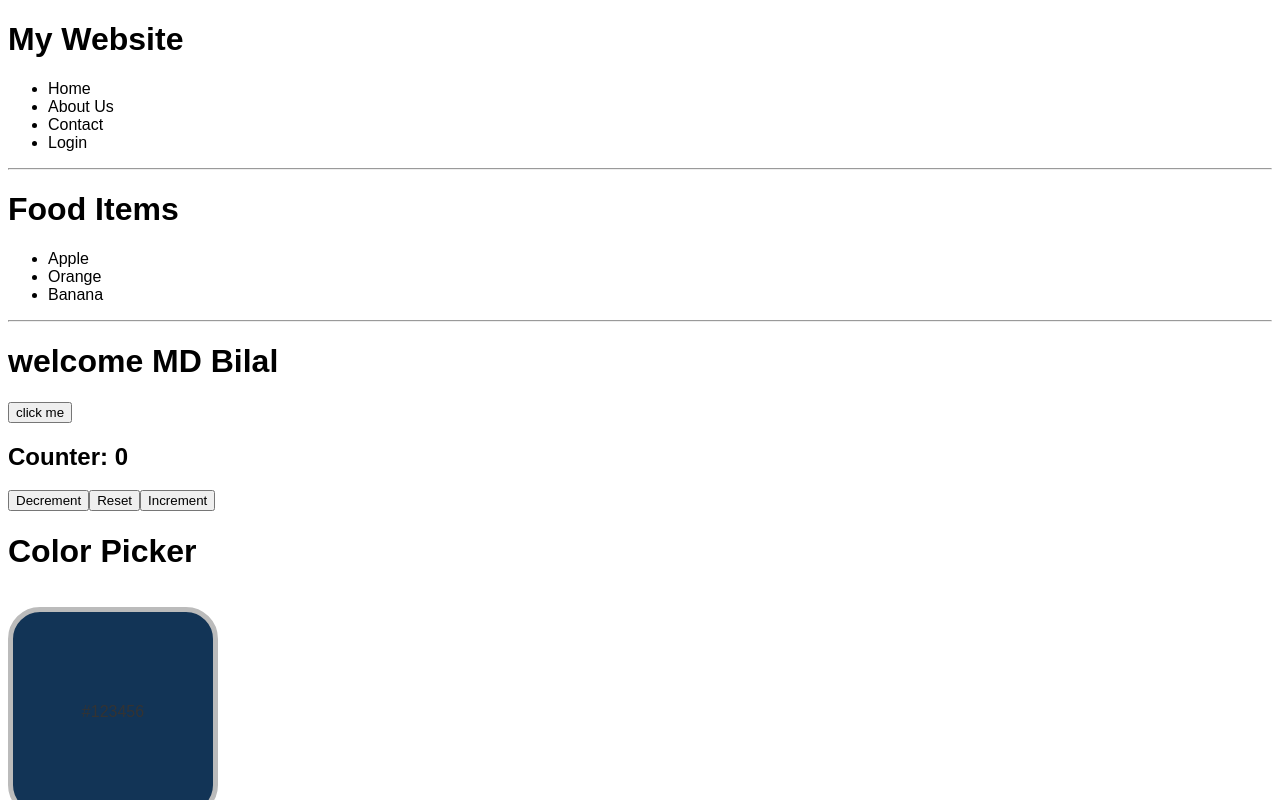
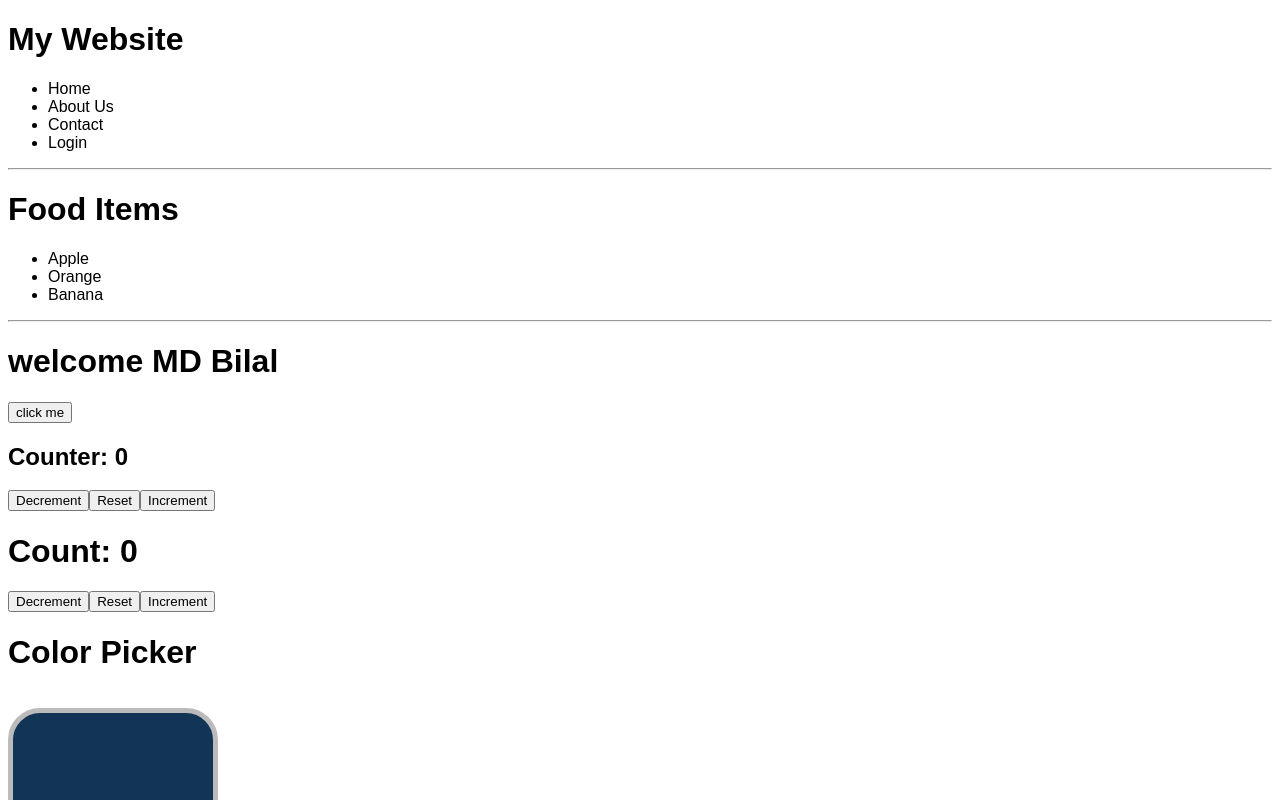
Before and after one commit to mdbilal/React-Basics, a React (Vite) app: page / in a window 1280 px wide. Shown: the top 800 px of the page. Built offline with nearby package versions, Linux system fonts and the light colour scheme.

Commit message:
Updater function

```diff
--- a/src/App.jsx
+++ b/src/App.jsx
@@ -11,6 +11,7 @@ import State from './components/State.jsx';
 import Counter from './components/Counter.jsx';
 import Change from './components/Change.jsx';
 import ColorPicker from './components/ColorPicker.jsx';
+import Updater from './components/Updater.jsx';
 
 function App() {
 
@@ -35,6 +36,7 @@ function App() {
       <Greeting isLoggedIn={true}/>
       <Click />
       <Counter />
+      <Updater />
       <ColorPicker />
       <Change />
       <State />
--- /dev/null
+++ b/src/components/Updater.jsx
@@ -0,0 +1,29 @@
+import React, {useState} from "react";
+
+function Updater() {
+    const [count, setCount] = useState(0);
+    const handleDecrement = () => {
+        setCount(prevCount => prevCount-1);
+        setCount(prevCount => prevCount-1);
+        setCount(prevCount => prevCount-1);
+    }
+    const handleReset = () => {
+        setCount(0);
+    }
+    const handleIncrement = () => {
+        setCount(prevCount => prevCount+1)
+        setCount(prevCount => prevCount+1);
+        setCount(prevCount => prevCount+1);
+    }
+
+    return (
+        <>
+            <h1>Count: {count}</h1>
+            <button onClick={handleDecrement}>Decrement</button>
+            <button onClick={handleReset}>Reset</button>
+            <button onClick={handleIncrement}>Increment</button>
+        </>
+    );
+}
+
+export default Updater;
```
